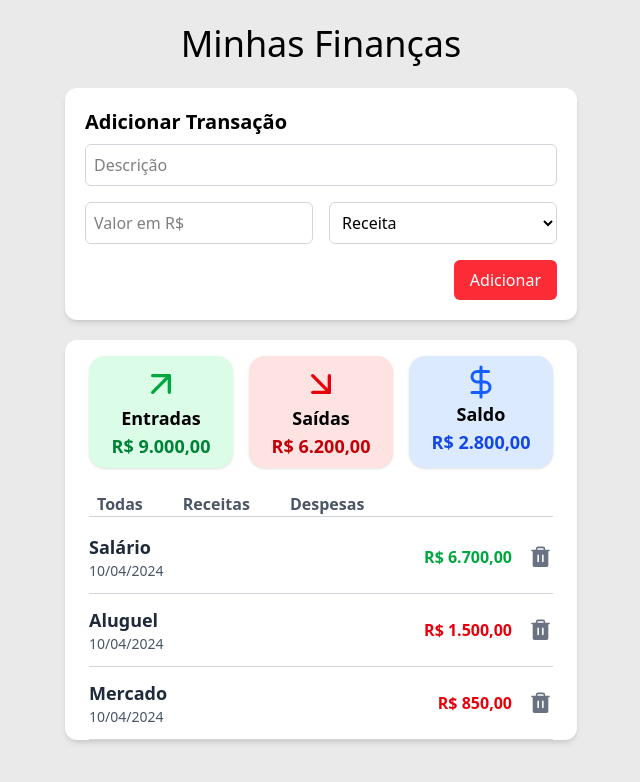
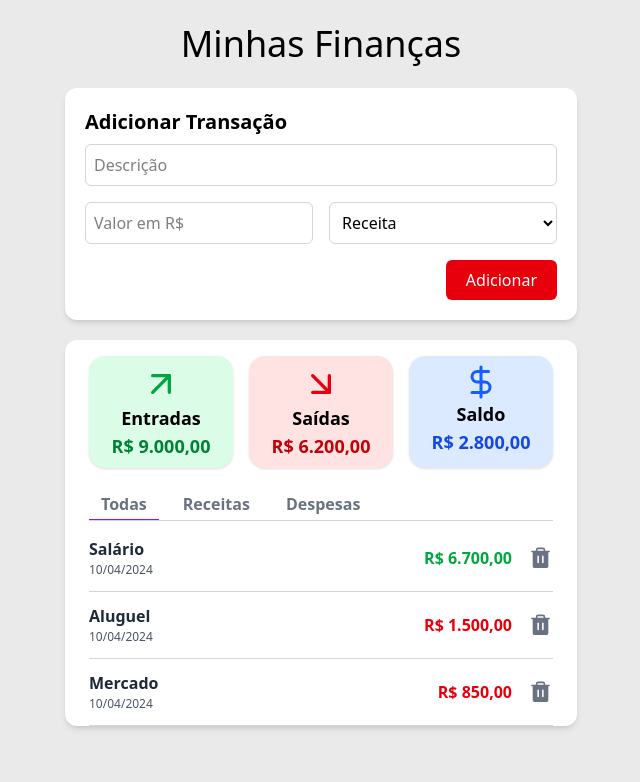
Before and after one commit to guilhermegiovani/react, a React (Vite) app in the folder projetosPraticos/gerenciador_financas/: page / in a window 1280 px wide. Shown: the top 782 px of the page, without its empty margins (319-959 px from the left). Built offline with nearby package versions, Linux system fonts and the light colour scheme.

Commit message:
Gerenciador de Finanças

```diff
--- a/projetosPraticos/gerenciador_financas/src/components/AddTransaction/AddTransaction.jsx
+++ b/projetosPraticos/gerenciador_financas/src/components/AddTransaction/AddTransaction.jsx
@@ -66,8 +66,8 @@ function AddTransaction() {
                     <Button
                         text="Adicionar"
                         className={clsx(
-                            "bg-red-500 text-white font-medium px-4 py-2 rounded-md",
-                            "hover:bg-red-600 transition-colors duration-200 ease-in-out cursor-pointer"
+                            "bg-red-600 text-white font-medium px-5 py-2 rounded-md",
+                            "hover:bg-red-500 transition-colors duration-200 ease-in-out cursor-pointer"
                         )}
                     />
                 </div>
--- a/projetosPraticos/gerenciador_financas/src/components/Button/Button.jsx
+++ b/projetosPraticos/gerenciador_financas/src/components/Button/Button.jsx
@@ -1,9 +1,15 @@
+import { forwardRef } from "react"
 
-function Button({text, handleClick, className}) {
-
+const Button = forwardRef(function Button({ text, className, handleClick }, ref) {
     return (
-        <button onClick={handleClick} className={className}>{text}</button>
+        <button
+            ref={ref}
+            onClick={handleClick}
+            className={className}
+        >
+            {text}
+        </button>
     )
-}
+})
 
 export default Button
--- a/projetosPraticos/gerenciador_financas/src/components/DisplayTransactions/DisplayTransactions.jsx
+++ b/projetosPraticos/gerenciador_financas/src/components/DisplayTransactions/DisplayTransactions.jsx
@@ -2,23 +2,50 @@ import { clsx } from "clsx"
 import Button from "../Button/Button"
 import { DollarSign, ArrowUpRight, ArrowDownRight } from "lucide-react"
 import { Trash } from 'phosphor-react'
-import { useState } from "react"
+import { useEffect, useRef, useState } from "react"
 
 function DisplayTransactions() {
 
     const nameTransaction = ["Salário", "Aluguel", "Mercado"]
     const valueTransaction = ["6.700,00", "1.500,00", "850,00",]
 
-    const [displayTransaction, setDisplayTransaction] = useState("")
+    const todasRef = useRef(null)
+    const receitasRef = useRef(null)
+    const despesasRef = useRef(null)
 
-    const getButtonClasses = (filter) => {
+    const [indicatorStyle, setIndicatorStyle] = useState({ left: 0, width: 0 });
+
+
+    const [displayTransaction, setDisplayTransaction] = useState("Todas")
+
+    useEffect(() => {
+
+        const refs = {
+            Todas: todasRef,
+            Receitas: receitasRef,
+            Despesas: despesasRef
+        }
+
+        const activeRef = refs[displayTransaction]
+        if (activeRef?.current) {
+            const { offsetLeft, offsetWidth } = activeRef.current
+            setIndicatorStyle({ left: offsetLeft, width: offsetWidth })
+        }
+
+    }, [displayTransaction])
+
+    const getButtonClasses = () => {
         return clsx(
-            "cursor-pointer transition-colors",
-            displayTransaction === filter
-                ? "border-b border-purple-700 text-purple-700"
-                : ""
+            "cursor-pointer transition-colors duration-300",
+            "px-3 mb-1"
         )
     }
+
+    const getCardsClasses = clsx(
+        "text-lg font-semibold",
+        "rounded-2xl p-2 shadow",
+        "flex flex-col items-center"
+    )
 
     return (
 
@@ -26,27 +53,36 @@ function DisplayTransactions() {
             {/* Cards de Resumo */}
             <div className="grid grid-cols-3 gap-4">
 
-                <div className="bg-green-100 rounded-2xl p-2 shadow flex flex-col items-center">
+                <div className={clsx(
+                    getCardsClasses,
+                    "bg-green-100"
+                )} >
 
                     <ArrowUpRight className="text-green-600 w-10 h-10" />
-                    <p className="text-lg font-semibold">Entradas</p>
-                    <p className="text-lg text-green-700 font-bold">R$ 9.000,00</p>
+                    <p>Entradas</p>
+                    <p className="text-lg text-green-700">R$ 9.000,00</p>
 
                 </div>
 
-                <div className="bg-red-100 rounded-2xl p-2 shadow flex flex-col items-center">
+                <div className={clsx(
+                    "bg-red-100",
+                    getCardsClasses
+                )}>
 
                     <ArrowDownRight className="text-red-600 w-10 h-10" />
-                    <p className="text-lg font-semibold">Saídas</p>
-                    <p className="text-lg text-red-700 font-bold">R$ 6.200,00</p>
+                    <p>Saídas</p>
+                    <p className="text-red-700">R$ 6.200,00</p>
 
                 </div>
 
-                <div className="bg-blue-100 rounded-2xl p-2 shadow flex flex-col items-center">
+                <div className={clsx(
+                    "bg-blue-100",
+                    getCardsClasses
+                )}>
 
                     <DollarSign className="text-blue-600 w-9 h-9" />
-                    <p className="text-lg font-semibold">Saldo</p>
-                    <p className="text-lg text-blue-700 font-bold">R$ 2.800,00</p>
+                    <p>Saldo</p>
+                    <p className="text-blue-700">R$ 2.800,00</p>
 
                 </div>
 
@@ -54,11 +90,14 @@ function DisplayTransactions() {
 
             {/* Filtros */}
             <nav className={clsx(
-                "flex gap-10 text-base font-semibold text-gray-600",
-                "border-b border-gray-300 pl-2 mb-4" // border-b border-gray-300 pl-2 mb-4
+                "relative flex gap-3 font-semibold text-gray-500",
+                "border-b border-gray-300 mb-4" // border-b border-gray-300 pl-2 mb-4
             )}>
+
+
                 <Button
                     text="Todas"
+                    ref={todasRef}
                     className={getButtonClasses("Todas")}
                     handleClick={() => {
                         setDisplayTransaction("Todas")
@@ -67,6 +106,7 @@ function DisplayTransactions() {
 
                 <Button
                     text="Receitas"
+                    ref={receitasRef}
                     className={getButtonClasses("Receitas")}
                     handleClick={() => {
                         setDisplayTransaction("Receitas")
@@ -75,11 +115,21 @@ function DisplayTransactions() {
 
                 <Button
                     text="Despesas"
+                    ref={despesasRef}
                     className={getButtonClasses("Despesas")}
                     handleClick={() => {
                         setDisplayTransaction("Despesas")
                     }}
                 />
+
+                <span
+                    className="absolute bottom-0 h-[1px] bg-purple-600 transition-all duration-300"
+                    style={{
+                        left: indicatorStyle.left,
+                        width: indicatorStyle.width,
+                    }}
+                />
+
             </nav>
 
             {/* Lista de Transações */}
@@ -90,8 +140,8 @@ function DisplayTransactions() {
                         className="flex justify-between items-center border-b border-gray-300 pb-3"
                     >
                         <div>
-                            <p className="text-lg font-semibold text-gray-800">{name}</p>
-                            <p className="text-sm text-gray-600">10/04/2024</p>
+                            <p className="text-base font-semibold text-gray-800">{name}</p>
+                            <p className="text-[12px] text-gray-600">10/04/2024</p>
                         </div>
 
                         <div className="flex gap-4">
```
